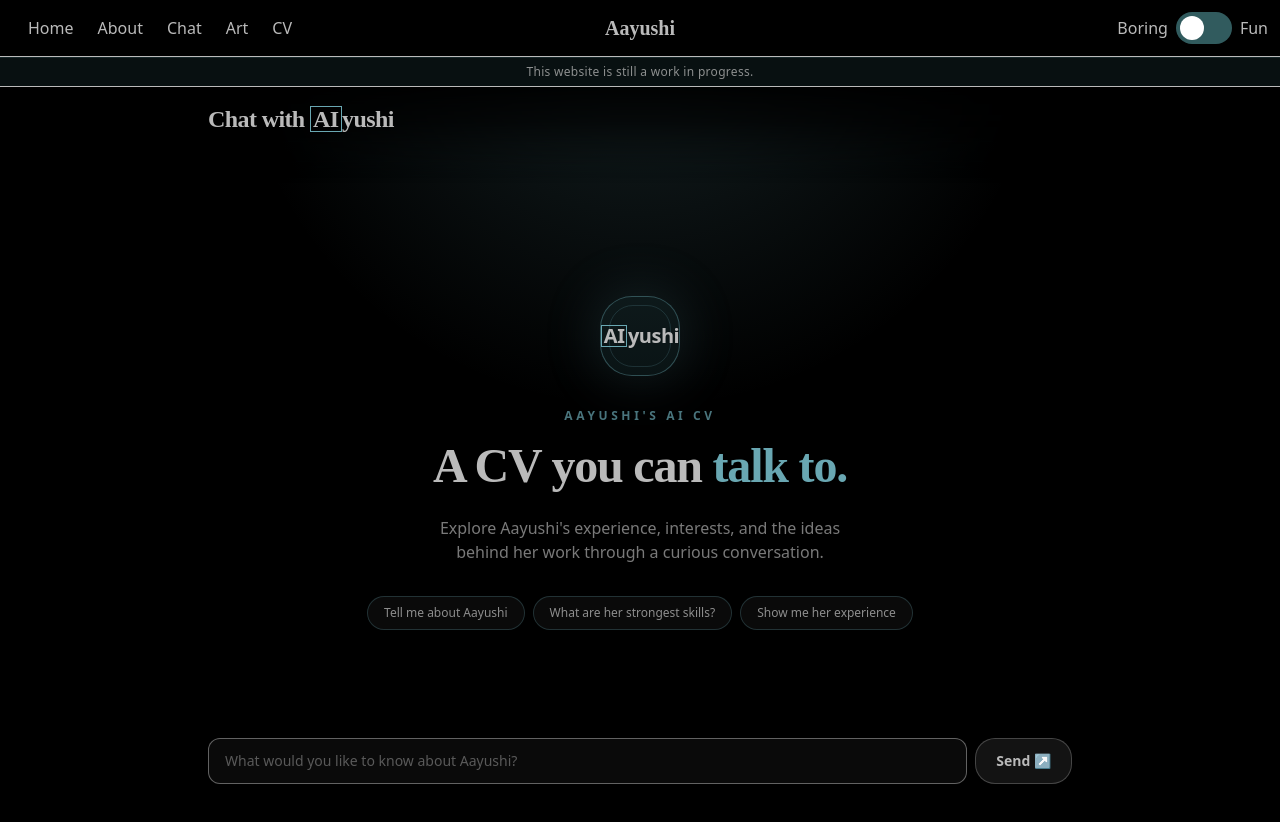
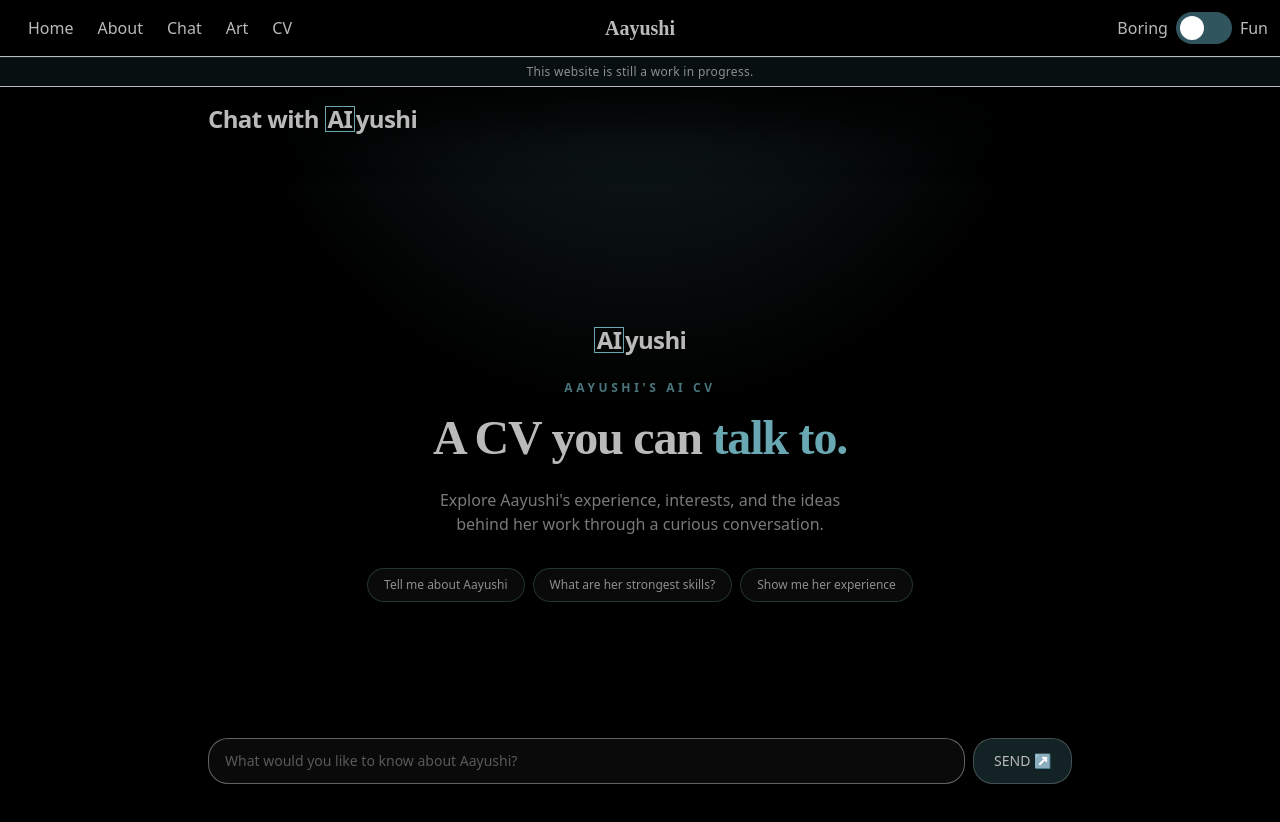
Before and after one commit to jhaveriaayushi/Aayushi-experience, a Next.js app: page /chat in a window 1280 px wide. Shown: the top 822 px of the page. Built offline with nearby package versions, Linux system fonts and the light colour scheme.

Commit message:
fixed button and toggle issues

```diff
--- a/app/about/page.tsx
+++ b/app/about/page.tsx
@@ -3,6 +3,8 @@
 import React, { useState } from "react";
 import { motion } from "framer-motion";
 import Link from "next/link";
+
+import { toggleTheme } from "../navbar";
 
 const likes = ["AI", "Olives", "Art", "Robotics", "Playful UX", "Making things", "Automation"];
 const dislikes = ["Boring forms", "Clutter", "Tiny buttons", "Slow websites", "Needless jargon"];
@@ -189,13 +191,21 @@ export default function AboutPage() {
 
 
       <section id="fishbowl" className="relative mx-auto flex max-w-5xl scroll-mt-8 flex-col items-center">
-        <h4 className="mb-2 text-xs tracking-[0.34em]">
+        <h4 className="mb-6 text-xs tracking-[0.34em]">
           Get to know me
         </h4>
         <h1 className="text-center font-serif text-4xl tracking-tight sm:text-6xl">Fishbowl of feelings</h1>
         <p className="mt-3 max-w-xl text-center text-sm leading-6 sm:text-base">
           Hover over a star, or tap one on mobile, to discover something I like or dislike.
         </p>
+
+        <button
+          type="button"
+          onClick={toggleTheme}
+          className="dark-mode-only mt-4 rounded-full border border-[var(--accent-light)] bg-[var(--background)] px-4 py-2 text-[10px] font-bold uppercase tracking-[0.2em] text-[var(--foreground)] shadow-[0_0_12px_color-mix(in_srgb,var(--accent-light)_20%,transparent)] transition hover:-translate-y-0.5 hover:border-[var(--accent-light)] hover:bg-[var(--accent-light)] hover:text-[var(--background)] md:inline-flex"
+        >
+          Much better in the dark
+        </button>
 
         <div className="mt-8 flex flex-wrap items-center justify-center gap-5 text-xs font-medium text-foreground/75">
           <span className="flex items-center gap-2"><span className="h-3 w-3 rotate-45 bg-[var(--like-mid)] shadow-[0_0_10px_var(--like-start)]" /> stars are likes</span>
--- a/app/chat/page.tsx
+++ b/app/chat/page.tsx
@@ -65,9 +65,9 @@ export default function Page() {
         />
 
         <div className="relative p-4">
-          <h1 className="text-2xl font-bold tracking-tight">
+          <p className="text-2xl font-bold tracking-tight">
             Chat with <AIyushi />
-          </h1>
+          </p>
         </div>
       </div>
 
@@ -77,9 +77,7 @@ export default function Page() {
         {/* Show a starter welcome bubble when no messages exist yet. */}
         {messages.length === 0 && (
           <div className="flex min-h-[calc(100vh-13rem)] flex-col items-center justify-center px-4 py-10 text-center">
-            <div className="relative mb-8 flex h-20 w-20 items-center justify-center rounded-[2rem] border border-[var(--accent-light)]/40 bg-[var(--accent-dark)]/20 shadow-[0_0_60px_color-mix(in_srgb,var(--accent-light)_20%,transparent)] before:absolute before:inset-2 before:rounded-[1.5rem] before:border before:border-[var(--accent-light)]/20">
-              <span className="relative text-xl font-bold tracking-tight"><AIyushi /></span>
-            </div>
+              <span className="relative text-2xl font-bold tracking-tight"><AIyushi /></span><br></br>
 
             <p className="mb-3 text-xs font-semibold uppercase tracking-[0.3em] text-[var(--accent-light)]/70">Aayushi&apos;s AI CV</p>
             <h2 className="max-w-xl text-4xl font-bold leading-tight tracking-tight text-[var(--foreground)] sm:text-5xl">
@@ -102,7 +100,7 @@ export default function Page() {
                     setInput(prompt);
                     inputRef.current?.focus();
                   }}
-                  className="rounded-full border border-[var(--accent-light)]/25 bg-[var(--foreground)]/5 px-4 py-2 text-xs text-[var(--foreground)]/75 transition hover:-translate-y-0.5 hover:border-[var(--accent-light)] hover:bg-[var(--accent-light)]/10 hover:text-[var(--accent-light)] focus-visible:outline-none focus-visible:ring-2 focus-visible:ring-[var(--accent-light)]/60"
+                  className="rounded-[var(--bubble-radius)] border border-[var(--accent-light)]/25 bg-[var(--foreground)]/5 px-4 py-2 text-xs text-[var(--foreground)]/75 transition hover:-translate-y-0.5 hover:border-[var(--accent-light)] hover:bg-[var(--accent-light)]/10 hover:text-[var(--accent-light)] focus-visible:outline-none focus-visible:ring-2 focus-visible:ring-[var(--accent-light)]/60"
                 >
                   {prompt}
                 </button>
@@ -200,7 +198,7 @@ export default function Page() {
         <input
           ref={inputRef}
           aria-label="Message Aayushi's AI CV"
-          className="min-w-0 flex-1 rounded-xl border border-[var(--foreground)]/50 bg-[var(--foreground)]/5 px-4 py-3 text-sm text-[var(--foreground)] outline-none transition placeholder:text-[var(--foreground)]/45 focus:border-[var(--accent-light)]/70 focus:bg-[var(--foreground)]/10 focus:ring-2 focus:ring-[var(--accent-light)]/15"
+          className="min-w-0 flex-1 rounded-[var(--radius)] border border-[var(--foreground)]/50 bg-[var(--foreground)]/5 px-4 py-3 text-sm text-[var(--foreground)] outline-none transition placeholder:text-[var(--foreground)]/45 focus:border-[var(--accent-light)]/70 focus:bg-[var(--foreground)]/10 focus:ring-2 focus:ring-[var(--accent-light)]/15"
           value={input}
           onChange={e => setInput(e.target.value)}
           disabled={status === 'submitted' || status === 'streaming'}
@@ -209,7 +207,7 @@ export default function Page() {
         <button type="submit"
           aria-label="Send message"
           disabled={status === 'submitted' || status === 'streaming'}
-          className="buttons rounded-xl px-5 py-3 text-sm font-semibold disabled:cursor-not-allowed disabled:opacity-40">
+          className="featured-button px-5 py-3 text-sm disabled:cursor-not-allowed disabled:opacity-40">
           Send <span aria-hidden="true">↗</span>
         </button>
       </form>
--- a/app/globals.css
+++ b/app/globals.css
@@ -29,10 +29,11 @@
   --dislike-mid: #2d9cb0;
   --dislike-end: #005c68;
 
-  --accent-dark: #315b5e;
+  --accent-dark: #31555e;
   --accent-light: #69a7b2;
 
   --radius: 20px;
+  --bubble-radius: 9999px;
 
 }
 
@@ -45,6 +46,7 @@
   --bubble-outline: #8b8b8b;
 
   --radius: 0px;
+  --bubble-radius: 0px;
 
   --theme-font: var(--font-eb-garamond);
   --theme-body-font: var(--font-inter);
@@ -121,8 +123,30 @@ color-mix(in srgb, var(--accent-light) 60%, var(--background))
   border-radius: var(--radius);
 }
 
+.theme-toggle-thumb {
+  position: absolute;
+  top: 0.25rem;
+  left: 0.25rem;
+  width: 1.5rem;
+  height: 1.5rem;
+  border-radius: 9999px;
+  background: white;
+  transition: transform 150ms ease;
+}
+
+[data-theme="fun"] .theme-toggle-thumb{
+  transform: translateX(1.5rem);
+}
+
+.dark-mode-only {
+  display: none;
+}
+
+html[data-theme="fun"] .dark-mode-only {
+  display: inline-flex;
+}
 .buttons:hover {
-  transform: translateY(-0.3rem);
+  transform: translateY(-0.1rem);
   border: 1px solid var(--accent-light);
   background: rgb(255 255 255 / 0.1);
   box-shadow: 0 0 10px var(--accent-light);
@@ -137,14 +161,14 @@ color-mix(in srgb, var(--accent-light) 60%, var(--background))
 
 [data-theme="fun"] .buttons:hover {
   border: 1px solid var(--accent-dark);
-  transform: translateY(-0.3rem);
+  transform: translateY(-0.1rem);
   background: var(--background);
   box-shadow: 5px 5px 5px color-mix(in srgb, var(--foreground) 20%, var(--accent-dark));
 }
 
 
 .featured-button {
-  background: color-mix(in srgb, var(--accent-dark) 20%, transparent);
+  background: color-mix(in srgb, var(--accent-dark) 40%, transparent);
   color: var(--foreground);
   border: 1px solid color-mix(in srgb, var(--foreground) 30%, transparent);
   cursor: pointer;
@@ -155,10 +179,9 @@ color-mix(in srgb, var(--accent-light) 60%, var(--background))
 }
 
 .featured-button:hover {
-  background: var(--accent-light);
-  color: var(--background);
-  border: none;
+  background: var(--accent-dark);
   box-shadow: 0 0 10px var(--accent-light);
+  transform: translateY(-0.1rem);
 }
 
 [data-theme="fun"] .featured-button {
@@ -171,8 +194,6 @@ color-mix(in srgb, var(--accent-light) 60%, var(--background))
 }
 
 [data-theme="fun"] .featured-button:hover {
-border: 1px solid var(--accent-dark);
-  transform: translateY(-0.3rem);
   background: color-mix(in srgb, var(--accent-light) 70%,var(--foreground));
   box-shadow: 5px 5px 5px color-mix(in srgb, var(--foreground) 20%, var(--accent-dark));
 }
--- a/app/navbar.tsx
+++ b/app/navbar.tsx
@@ -2,6 +2,15 @@
 
 import Link from "next/link";
 import { useEffect, useState } from "react";
+
+export const toggleTheme = () => {
+
+  const currentTheme = document.documentElement.getAttribute("data-theme") || "boring";
+  const nextTheme = currentTheme === "boring" ? "fun" : "boring";
+
+  document.documentElement.setAttribute("data-theme", nextTheme);
+  localStorage.setItem("theme", nextTheme);
+};
 
 export function Navbar() {
   const [theme, setTheme] = useState("boring");
@@ -18,18 +27,7 @@ export function Navbar() {
     }
   }, []);
 
-  const toggleTheme = () => {
-    const newTheme = theme === "boring" ? "fun" : "boring";
 
-    setTheme(newTheme);
-    document.documentElement.setAttribute(
-      "data-theme",
-      newTheme
-    );
-
-    localStorage.setItem("theme", newTheme);
-
-  };
   const [menuOpen, setMenuOpen] = useState(false);
 
   return (
@@ -96,8 +94,6 @@ hover:text-shadow-[0_0_10px_var(--accent-light)]
         </Link>
 
 
-
-
         <label className="ml-auto flex items-center gap-2">
           <span className="hidden sm:block sub-theme-font">Boring</span>
 
@@ -106,10 +102,7 @@ hover:text-shadow-[0_0_10px_var(--accent-light)]
             className="w-14 h-8 rounded-full cursor-pointer relative bg-[var(--accent-dark)] transition-colors"
           >
             <div
-              className={`absolute top-1 w-6 h-6 bg-white rounded-full transition-transform ${theme === "fun"
-                ? "translate-x-7"
-                : "translate-x-1"
-                }`}
+              className={`theme-toggle-thumb`}
             />
           </div>
 
```
